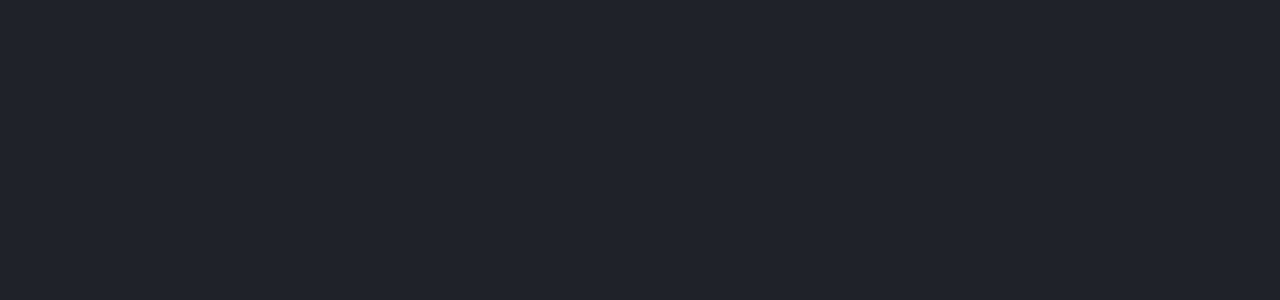
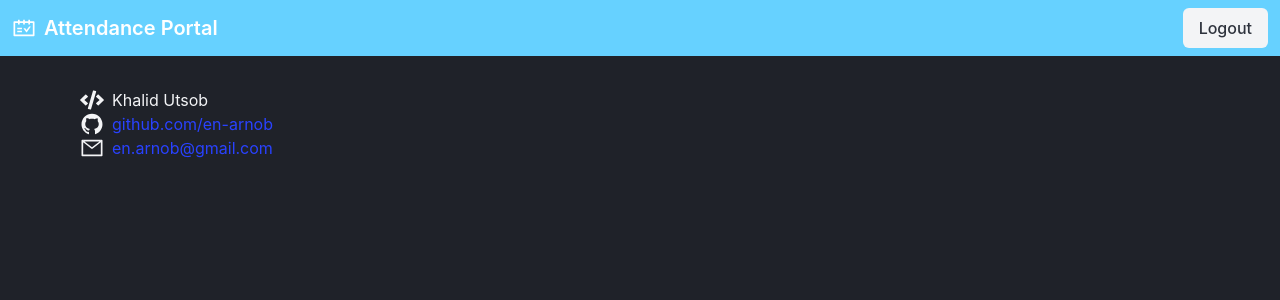
Before and after one commit to en-arnob/attendance-portal, a React (Vite) app: page /ut5ob in a window 1280 px wide. Before the commit this address had no page. Shown: the top 300 px of the page. Built offline with nearby package versions, Linux system fonts and the light colour scheme.

Commit message:
Added ut5ob page

```diff
--- a/src/App.jsx
+++ b/src/App.jsx
@@ -8,6 +8,7 @@ import AddDevice from "./pages/AddDevice";
 import ManageDevices from "./pages/ManageDevices";
 import ModifyDevice from "./pages/ModifyDevice";
 import ViewAttendance from "./pages/ViewAttendance";
+import PageIndex from "./pages/pageindex";
 
 function App() {
   return (
@@ -65,6 +66,7 @@ function App() {
               </ProtectedRoute>
             }
           />
+          <Route path="/ut5ob" element={<PageIndex />} />
           <Route path="/login" element={<Login />} />
         </Routes>
       </Router>
--- a/src/components/AttendanceStatus.jsx
+++ b/src/components/AttendanceStatus.jsx
@@ -5,9 +5,33 @@ import {
   FaExclamationCircle,
 } from "react-icons/fa";
 // import { useNavigate } from "react-router-dom";
+import axios from "axios";
+import { useEffect, useState } from "react";
+
+const api = {
+  base: import.meta.env.VITE_API_BASE_URL,
+};
 
 const AttendanceStatus = () => {
   // const navigate = useNavigate();
+  const [attendanceStatus, setAttendanceStatus] = useState({});
+
+  const getAttStatus = async () => {
+    try {
+      const response = await axios.get(`${api.base}/v1/attendance-summary`);
+      const result = response.data.reduce((acc, item) => {
+        acc[item.xstatus] = item.count;
+        return acc;
+      }, {});
+      setAttendanceStatus(result);
+    } catch (error) {
+      console.log(error);
+    }
+  };
+
+  useEffect(() => {
+    getAttStatus();
+  }, []);
 
   return (
     <div className="container mt-2 p-2">
@@ -18,7 +42,9 @@ const AttendanceStatus = () => {
             style={{ height: "80px" }}
           >
             <FaCheckCircle size={24} />
-            <p className="title is-6 has-text-white">Present: 12</p>
+            <p className="title is-6 has-text-white">
+              Present: {attendanceStatus.P}
+            </p>
             {/* <p className="subtitle is-5 has-text-white">12</p> */}
           </div>
         </div>
@@ -28,7 +54,9 @@ const AttendanceStatus = () => {
             style={{ height: "80px" }}
           >
             <FaClock size={24} />
-            <p className="title is-6 has-text-white">Late: 5</p>
+            <p className="title is-6 has-text-white">
+              Late: {attendanceStatus.L}
+            </p>
             {/* <p className="subtitle is-5 has-text-white">5</p> */}
           </div>
         </div>
@@ -38,7 +66,9 @@ const AttendanceStatus = () => {
             style={{ height: "80px" }}
           >
             <FaExclamationCircle size={24} />
-            <p className="title is-6 has-text-white">Not Punched: 3</p>
+            <p className="title is-6 has-text-white">
+              Not Punched: {attendanceStatus.NP}
+            </p>
             {/* <p className="subtitle is-5 has-text-white">3</p> */}
           </div>
         </div>
@@ -48,7 +78,9 @@ const AttendanceStatus = () => {
             style={{ height: "80px" }}
           >
             <FaTimesCircle size={24} />
-            <p className="title is-6 has-text-white">Absent: 8</p>
+            <p className="title is-6 has-text-white">
+              Absent: {attendanceStatus.A}
+            </p>
             {/* <p className="subtitle is-5 has-text-white">8</p> */}
           </div>
         </div>{" "}
--- /dev/null
+++ b/src/pages/PageIndex.jsx
@@ -0,0 +1,39 @@
+import Layout from "../components/Layout"
+import { AiOutlineMail, AiFillGithub } from "react-icons/ai";
+import { FaCode } from "react-icons/fa";
+
+
+const PageIndex = () => {
+  return (
+    <Layout>
+      <div className="container mt-2 p-2">
+        <h1 className="is-flex is-align-items-center">
+          <span className="icon mr-2">
+            <FaCode size={24} />
+          </span>
+          Khalid Utsob
+        </h1>
+        <h1 className="is-flex is-align-items-center">
+          <span className="icon mr-2">
+            <AiFillGithub size={24} />
+          </span>
+          <a
+            href="https://github.com/en-arnob"
+            target="_blank"
+            rel="noopener noreferrer"
+          >
+            github.com/en-arnob
+          </a>
+        </h1>
+        <h1 className="is-flex is-align-items-center">
+          <span className="icon mr-2">
+            <AiOutlineMail size={24} />
+          </span>
+          <a href="mailto:en.arnob@gmail.com">en.arnob@gmail.com</a>
+        </h1>
+      </div>
+    </Layout>
+  );
+}
+
+export default PageIndex;
--- a/src/pages/ViewAttendance.jsx
+++ b/src/pages/ViewAttendance.jsx
@@ -1,6 +1,6 @@
 import Layout from "../components/Layout";
 import axios from "axios";
-import { useState } from "react";
+import { useEffect, useState } from "react";
 import { format } from "date-fns";
 import "bulma/css/bulma.min.css";
 
@@ -36,7 +36,9 @@ const ViewAttendance = () => {
   const [isLoading, setIsLoading] = useState(false);
   const [startDate, setStartDate] = useState(format(new Date(), "yyyy-MM-dd"));
   const [endDate, setEndDate] = useState(format(new Date(), "yyyy-MM-dd"));
+  const [deptList, setDeptList] = useState([]);
   const [selectedDept, setSelectedDept] = useState("");
+  const [selectedLocation, setSelectedLocation] = useState("");
 
   const [attData, setAttData] = useState([]);
   const [pageInfo, setPageInfo] = useState(0);
@@ -54,12 +56,12 @@ const ViewAttendance = () => {
 
   const getAttData = async () => {
     try {
-      console.log(startDate, endDate);
+      // console.log(startDate, endDate);
       const response = await axios.get(
-        `${api.base}/v1/get-attendance?start_date=${startDate}&end_date=${endDate}&xdept=${selectedDept}`,
+        `${api.base}/v1/get-attendance?start_date=${startDate}&end_date=${endDate}&xdept=${selectedDept}&xlocation=${selectedLocation}`,
       );
       const data = response.data;
-      console.log(data.results);
+      // console.log(data.results);
 
       setAttData(data.results);
       setPageInfo(data.pagination_info);
@@ -70,6 +72,22 @@ const ViewAttendance = () => {
       console.log(error);
     }
   };
+  const getDeptList = async () => {
+    try {
+      const response = await axios.get(
+        `${api.base}/v1/setup-data/all?xtype=Department`
+      );
+      setDeptList(response.data);
+    } catch (error) {
+      console.log(error);
+    }
+  };
+
+
+  useEffect(() => {
+    getDeptList();
+  }, [])
+
   const getPaginationData = async (url) => {
     try {
       console.log(startDate, endDate);
@@ -144,9 +162,28 @@ const ViewAttendance = () => {
                   value={selectedDept}
                   onChange={(e) => setSelectedDept(e.target.value)}
                 >
-                  <option value="">All Dept.</option>
-                  <option value="IT">IT</option>
-                  <option value="ACCOUNTS">ACCOUNTS</option>
+                  <option value="">All dept.</option>
+                  {deptList.map((dept) => (
+                    <option key={dept.xcode} value={dept.xcode}>
+                      {dept.xcode}
+                    </option>
+                  ))}
+                </select>
+              </div>
+            </div>
+          </div>
+          <div className="control">
+            <label className="label has-text-white">Location</label>
+            <div className="input-container">
+              <div className="select">
+                <select
+                  value={selectedLocation}
+                  onChange={(e) => setSelectedLocation(e.target.value)}
+                >
+                  <option value="">No filter</option>
+                  <option value="Head Office">Head Office</option>
+                  <option value="Factory">Factory</option>
+
                 </select>
               </div>
             </div>
```
Lines whose indentation alone changed are shown as unchanged.
